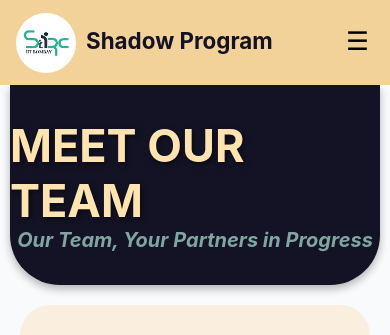
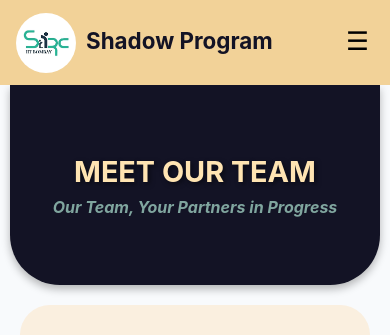
Before and after one commit to Aditya-8807/shadow_program, a React (Vite) app in the folder frontend/: page /TeamPage in a window 390 px wide. Shown: the top 335 px of the page. Built offline with nearby package versions, Linux system fonts and the light colour scheme.

Commit message:
changes in text allign and added text

```diff
--- a/frontend/src/Pages/past-events-page/past-events.css
+++ b/frontend/src/Pages/past-events-page/past-events.css
@@ -122,7 +122,7 @@
     border-bottom-right-radius: 25px;
     margin-left: 5px;
     margin-right: 5px;
-  }
+  }}
 
   .title_container h1 {
     font-size: 28px;
--- a/frontend/src/Pages/registration-page/register.jsx
+++ b/frontend/src/Pages/registration-page/register.jsx
@@ -546,7 +546,7 @@ const RegistrationPage = () => {
                   className="checkbox"
                 />
                 <label htmlFor="confirmation" className="checkbox-label">
-                  I confirm my registration for the Shadow Program and I understand that I will be attending this program at my own risk, and SARC will not be responsible for any mishaps. <span className="required">*</span>
+                  I confirm my registration for the Shadow Program and I understand that I will be attending this program at my own risk, and SARC will not be responsible for any mishaps.The final seat allocation for students will be determined solely at the discretion of the company.<span className="required">*</span>
                 </label>
               </div>
               {errors.confirmation && <p className="error-message">{errors.confirmation}</p>}
--- a/frontend/src/Pages/team-page/team.css
+++ b/frontend/src/Pages/team-page/team.css
@@ -20,6 +20,7 @@
     font-style: italic;
     font-size: 20px;
     color: #80a69f;
+
 }
 
 .body {
@@ -183,3 +184,17 @@
 .contact-details svg {
     color:black;
 }
+@media (max-width: 768px) {
+  .header {
+    text-align: center;
+  }
+
+  .header h1 {
+    font-size: 1.8rem;
+    margin-bottom: 0.5rem;
+  }
+
+  .header h4 {
+    font-size: 1rem;
+  }
+}
```
Also changed, not shown: frontend/public/images/past_event/lnt.png.
